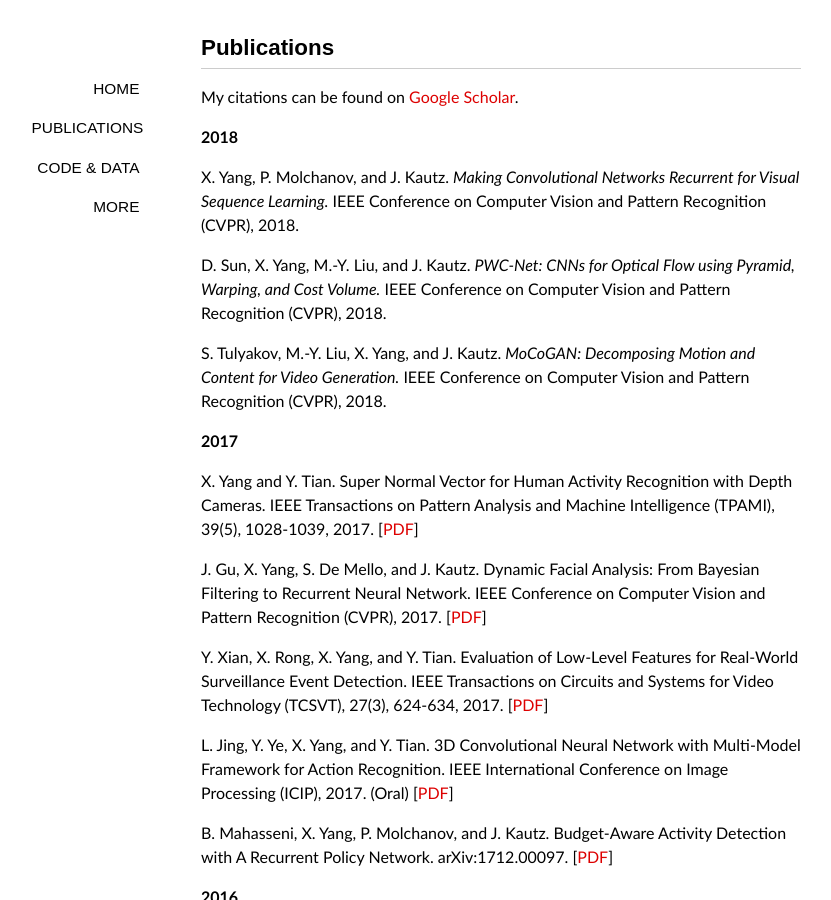
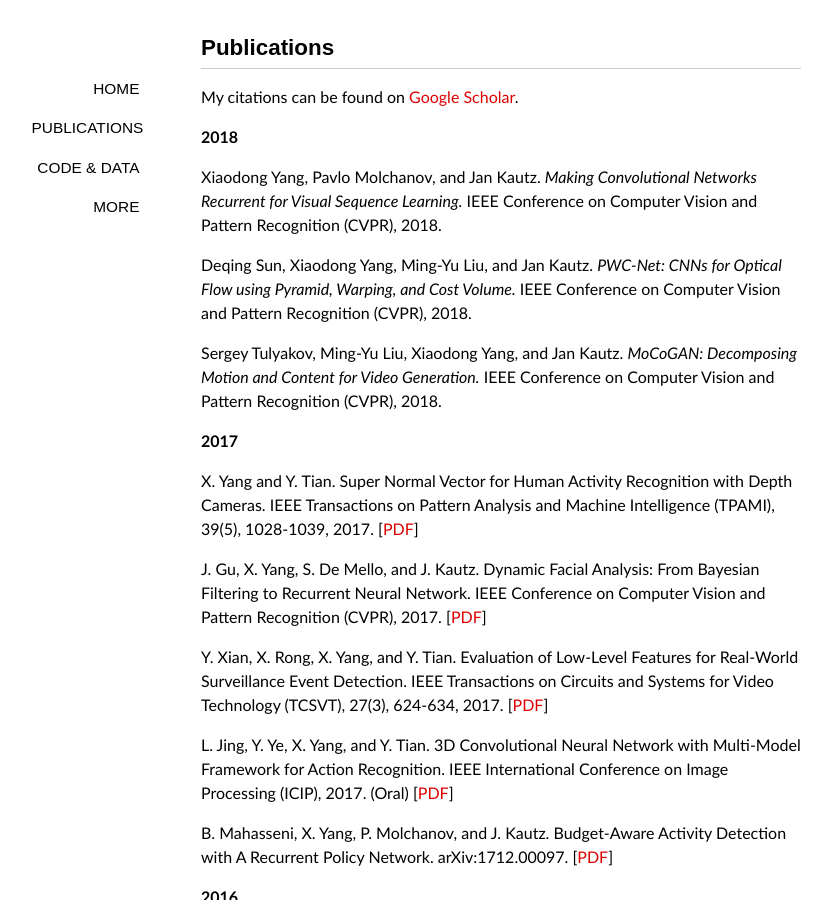
Before and after one commit to xiaodongyang/xiaodongyang.github.io, a Jekyll site: the page built from publications/index.md, in a window 1280 px wide and 900 px high. Shown: the whole window, without its empty margins (139-970 px from the left). Built offline with Jekyll 4.4.1, drawn with Linux system fonts in a browser that asks for light colours; some web fonts are replaced.

Commit message:
Update index.md

```diff
--- a/publications/index.md
+++ b/publications/index.md
@@ -9,11 +9,11 @@
 
 **2018**
 
-X. Yang, P. Molchanov, and J. Kautz. *Making Convolutional Networks Recurrent for Visual Sequence Learning.* IEEE Conference on Computer Vision and Pattern Recognition (CVPR), 2018.
+Xiaodong Yang, Pavlo Molchanov, and Jan Kautz. *Making Convolutional Networks Recurrent for Visual Sequence Learning.* IEEE Conference on Computer Vision and Pattern Recognition (CVPR), 2018.
 
-D. Sun, X. Yang, M.-Y. Liu, and J. Kautz. *PWC-Net: CNNs for Optical Flow using Pyramid, Warping, and Cost Volume.* IEEE Conference on Computer Vision and Pattern Recognition (CVPR), 2018.
+Deqing Sun, Xiaodong Yang, Ming-Yu Liu, and Jan Kautz. *PWC-Net: CNNs for Optical Flow using Pyramid, Warping, and Cost Volume.* IEEE Conference on Computer Vision and Pattern Recognition (CVPR), 2018.
 
-S. Tulyakov, M.-Y. Liu, X. Yang, and J. Kautz. *MoCoGAN: Decomposing Motion and Content for Video Generation.* IEEE Conference on Computer Vision and Pattern Recognition (CVPR), 2018.
+Sergey Tulyakov, Ming-Yu Liu, Xiaodong Yang, and Jan Kautz. *MoCoGAN: Decomposing Motion and Content for Video Generation.* IEEE Conference on Computer Vision and Pattern Recognition (CVPR), 2018.
 
 **2017**
 
```
